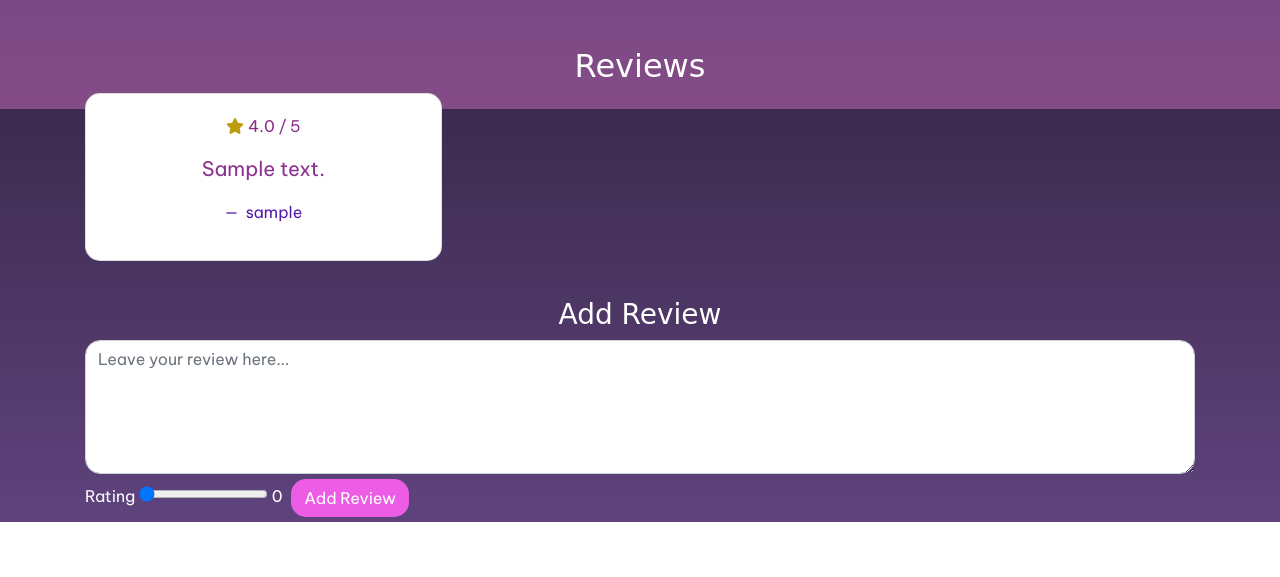
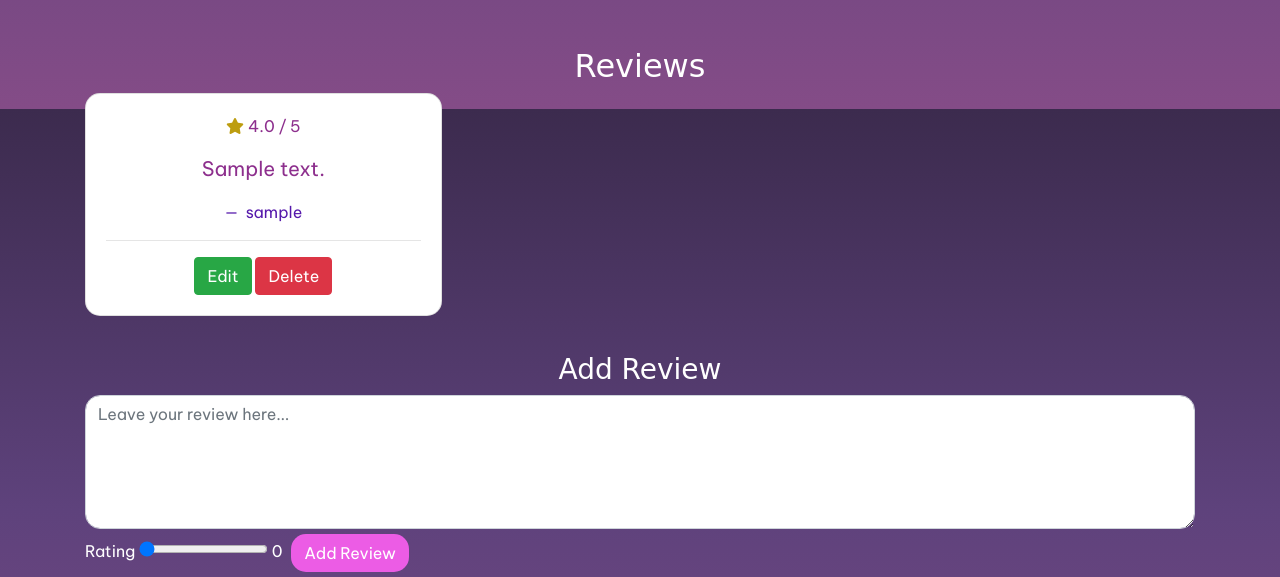
Before and after one commit to Code-Institute-Submissions/ConnorSargent-GraphicDesignerWebsite, a Django app: page /products/1 in a window 1280 px wide. Shown: the part 691-1268 px from the top of the page. Before the commit the page ends 1213 px from the top, so only its background shows below. Run offline with Django 3.2, Linux system fonts and the light colour scheme; a user stored in the database is signed in; tables that the repository leaves empty hold one stand-in row (values such as "Sample post"); grey boxes marked "Sample" are stand-in pictures; some libraries are stand-ins or nearby versions; some web fonts are replaced.

Commit message:
Added edit product review functionality

```diff
--- a/products/templates/products/product_detail.html
+++ b/products/templates/products/product_detail.html
@@ -112,6 +112,17 @@
                         {{ productreview.user.username }}
                     </footer>
                 </blockquote>
+                {% if request.user == productreview.user %}
+                <hr>
+                <div class="row text-center">
+                    <div class="col">
+                        <a class="btn btn-success" href="{% url 'edit_product_review' product.id productreview.id %}">Edit</a>
+                        <a class="btn btn-danger" href=""
+                            onclick="return confirm('Are you sure you want to delete this?');">Delete
+                        </a>
+                    </div>
+                </div>
+                {% endif %}
             </div>
         </div>
         {% endfor %}
--- a/products/urls.py
+++ b/products/urls.py
@@ -8,4 +8,5 @@ urlpatterns = [
     path('edit/<int:product_id>/', views.edit_product, name='edit_product'),
     path('delete/<int:product_id>/', views.delete_product, name='delete_product'),
     path('addproductreview/<int:product_id>/', views.add_product_review, name="add_product_review"),
+    path('editproductreview/<int:product_id>/<int:productreview_id>/', views.edit_product_review, name="edit_product_review"),
 ]
--- a/products/views.py
+++ b/products/views.py
@@ -137,3 +137,26 @@ def add_product_review(request, product_id):
         else:
             form = ProductReviewForm()
         return render(request, 'product_detail.html', {"form": form})
+
+
+def edit_product_review(request, product_id, productreview_id):
+    if request.user.is_authenticated:
+        product = get_object_or_404(Product, pk=product_id)
+        productreview = ProductReview.objects.get(product=product, id=productreview_id)
+
+        if request.user == productreview.user:
+            if request.method == "POST":
+                form = ProductReviewForm(request.POST, instance=productreview)
+                if form.is_valid():
+                    data = form.save(commit=False)
+                    if (data.rating > 5) or (data.rating < 0):
+                        error = "Out or range. Please select rating from 0 to 5."
+                        return render(request, 'products/edit_product_review.html', {"error": error, "form": form})
+                    else:
+                        data.save()
+                        return redirect("product_detail", product_id)
+            else:
+                form = ProductReviewForm(instance=productreview)
+                return render(request, 'products/edit_product_review.html', {"form": form})
+        else:
+            return redirect("product_detail", product_id)
--- a/static/css/base.css
+++ b/static/css/base.css
@@ -451,6 +451,18 @@ h5 {
     color: #5518ab;
 }
 
+/*____ Edit Product Review ____*/
+.edit-product-review textarea {
+    width: 100%;
+    border-radius: 15px;
+    padding: 10px;
+}
+
+.edit-product-review input {
+    border-radius: 15px;
+    padding: 10px;
+}
+
 
 /*____ Add/Edit Product ____*/
 .add-edit-product input,
```
Also changed, not shown: products/templates/products/edit_product_review.html (added, +27 -0 lines).
